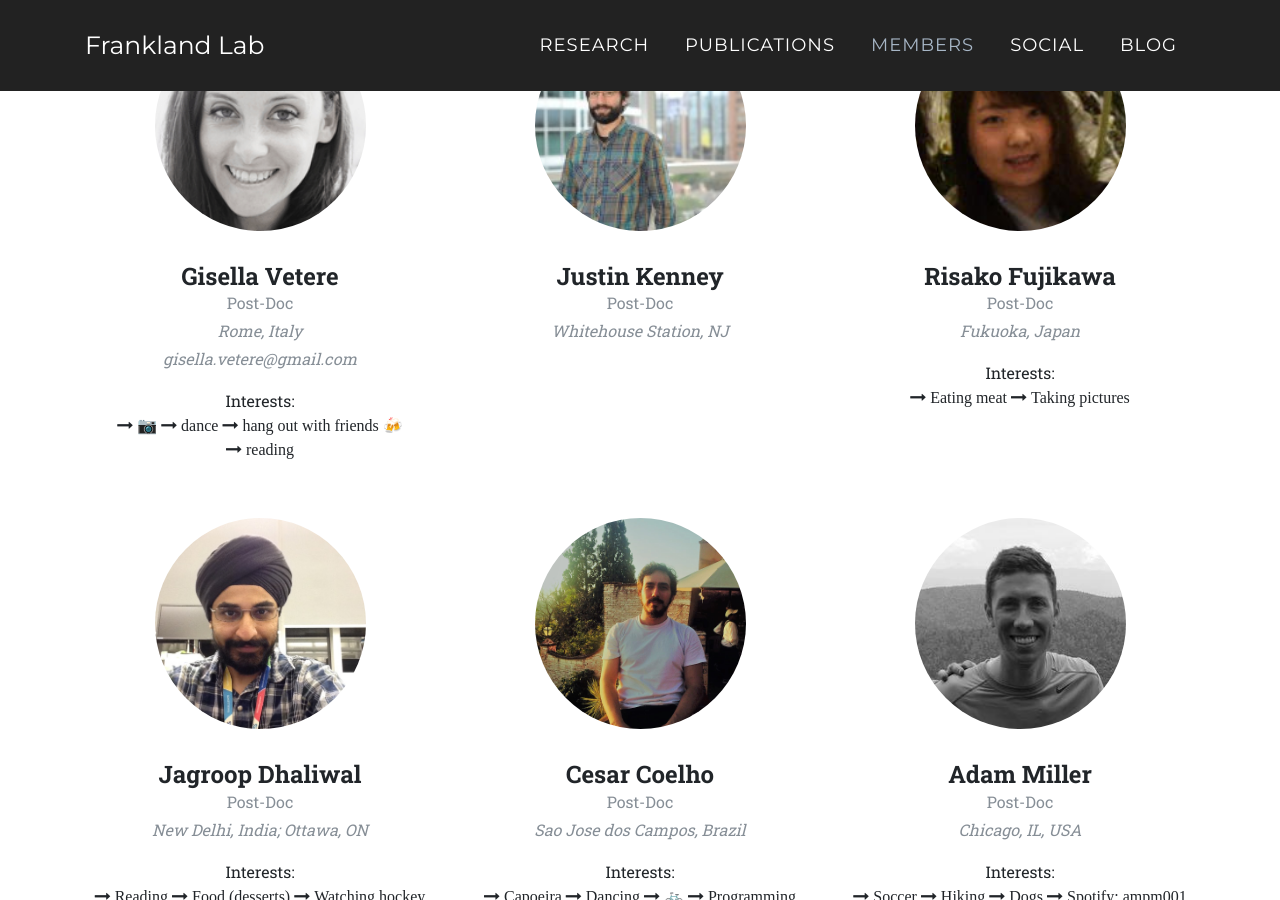
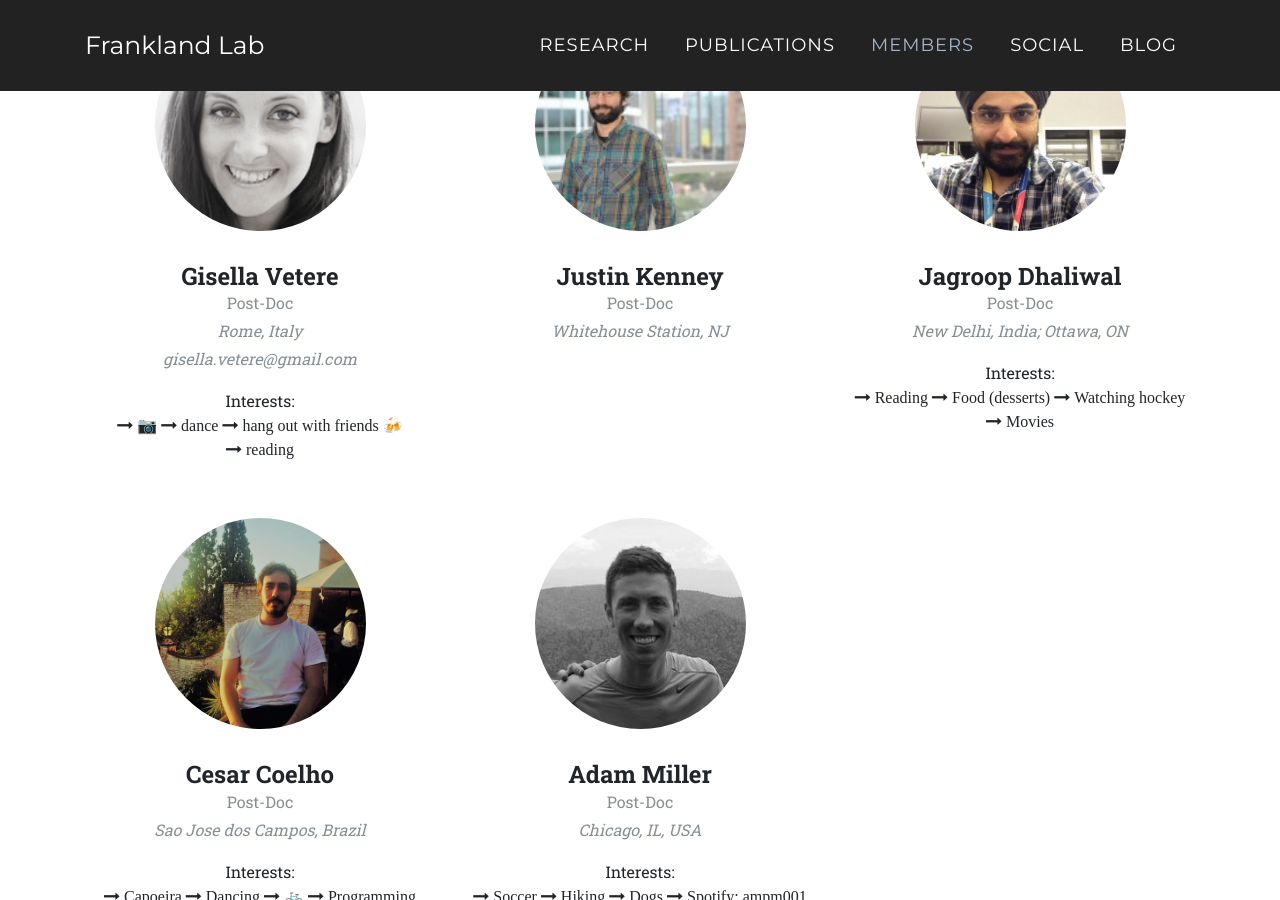
Before and after one commit to jf-lab/jflab, a Jekyll site: the page built from index.html, in a window 1280 px wide and 900 px high, scrolled down 3851 px. Built offline with Jekyll 4.4.1, drawn with Linux system fonts in a browser that asks for light colours; emoji names are drawn with the system emoji font; some web fonts are replaced; some of the changed text lies outside the part shown.

Commit message:
add risako

```diff
--- a/_data/alumni.yml
+++ b/_data/alumni.yml
@@ -1,4 +1,8 @@
 #each entry must have a #name, and #position, otherwise you can also include #current for where they are now
+- name: Risako Fujikawa
+  position: Post-Doctoral Fellow
+  current: Assistant Professor, Kyushu University, Japan
+
 - name: Moushumi Nath
   position: MSc Student
 
--- a/_data/grad_students.yml
+++ b/_data/grad_students.yml
@@ -29,6 +29,7 @@
   position: PhD Candidate
   img_id: lina.jpg
 #  bitmoji: lina_bitmoji.png
+  contact: https://www.github.com/lmntran
   hometown: Toronto, ON
   interests:
     - Music
--- a/_data/postdocs.yml
+++ b/_data/postdocs.yml
@@ -14,15 +14,6 @@
   contact:
   img_id: justin.jpg
   hometown: Whitehouse Station, NJ
-
-- name: Risako Fujikawa
-  position: Post-Doc
-  contact:
-  img_id: risako.jpg
-  hometown: Fukuoka, Japan
-  interests:
-      - Eating meat
-      - Taking pictures
 
 - name: Jagroop Dhaliwal
   position: Post-Doc
--- a/update_papers.py
+++ b/update_papers.py
@@ -41,7 +41,7 @@
             self.year = article_info['ArticleDate'][0]['Year']
         else:
             self.year = article_info['Journal']['JournalIssue']['PubDate']['Year']
-        self.title = article_info['ArticleTitle']
+        self.title = unicode(article_info['ArticleTitle'])
         pagination = False
         if article_info.has_key("Pagination"):
             pagination = article_info['Pagination']
@@ -50,7 +50,7 @@
             self.link = 'https://doi.org/' + article_info['ELocationID'][0]
         else:
             self.link = ''
-        self.yml = """- author: {}\n  title: "{} {}."\n  alt_link: "{}"\n  year: {}\n\n".format(self.first_author, self.title, self.journal_info, self.link, self.year)"""
+        self.yml = '''- author: {}\n  title: "{} {}."\n  alt_link: "{}"\n  year: {}\n\n'''.format(self.first_author, self.title, self.journal_info, self.link, self.year)
 
 
 def search_author(query, email, max_search=20):
```
Also changed, not shown: README.md.
